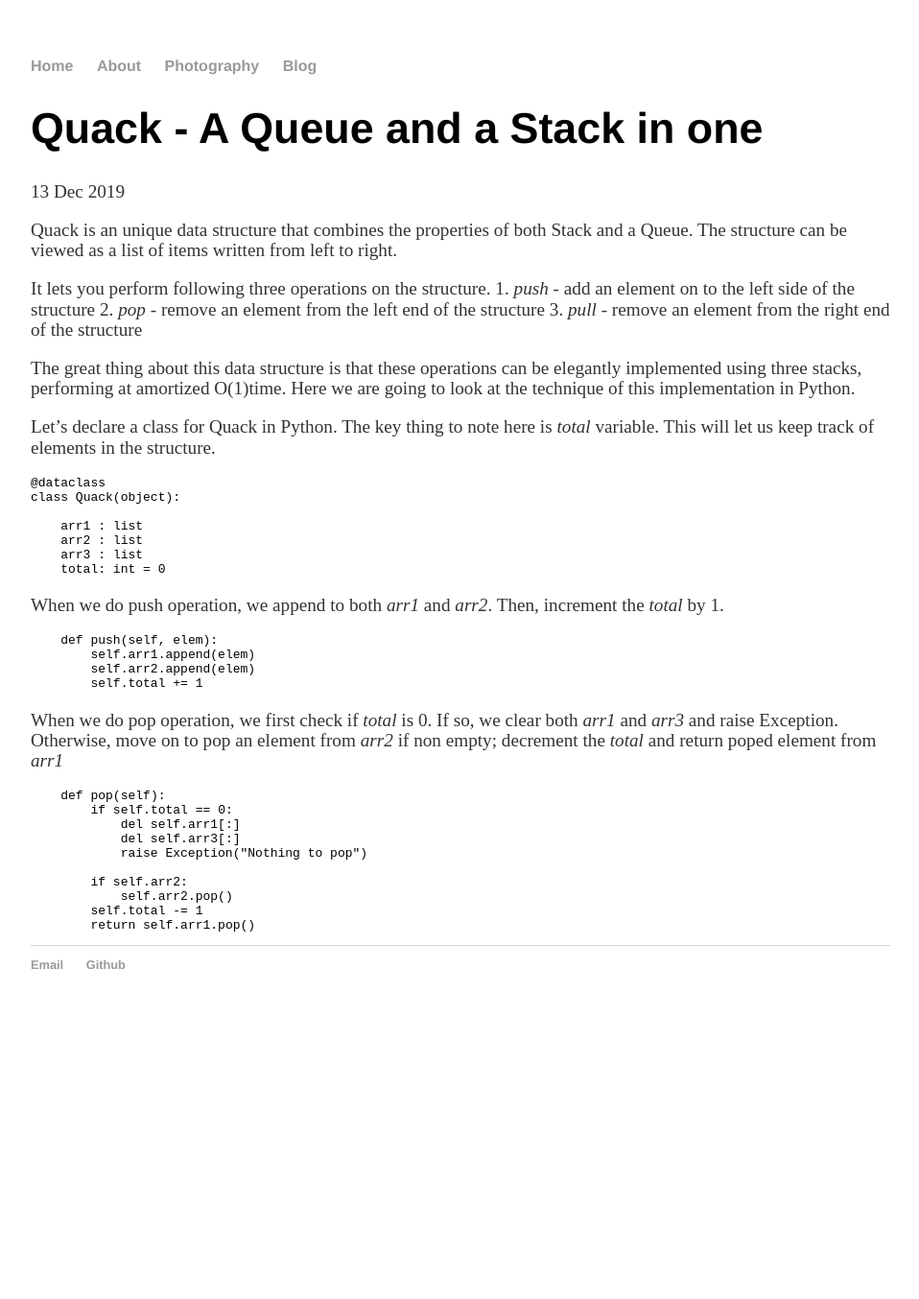
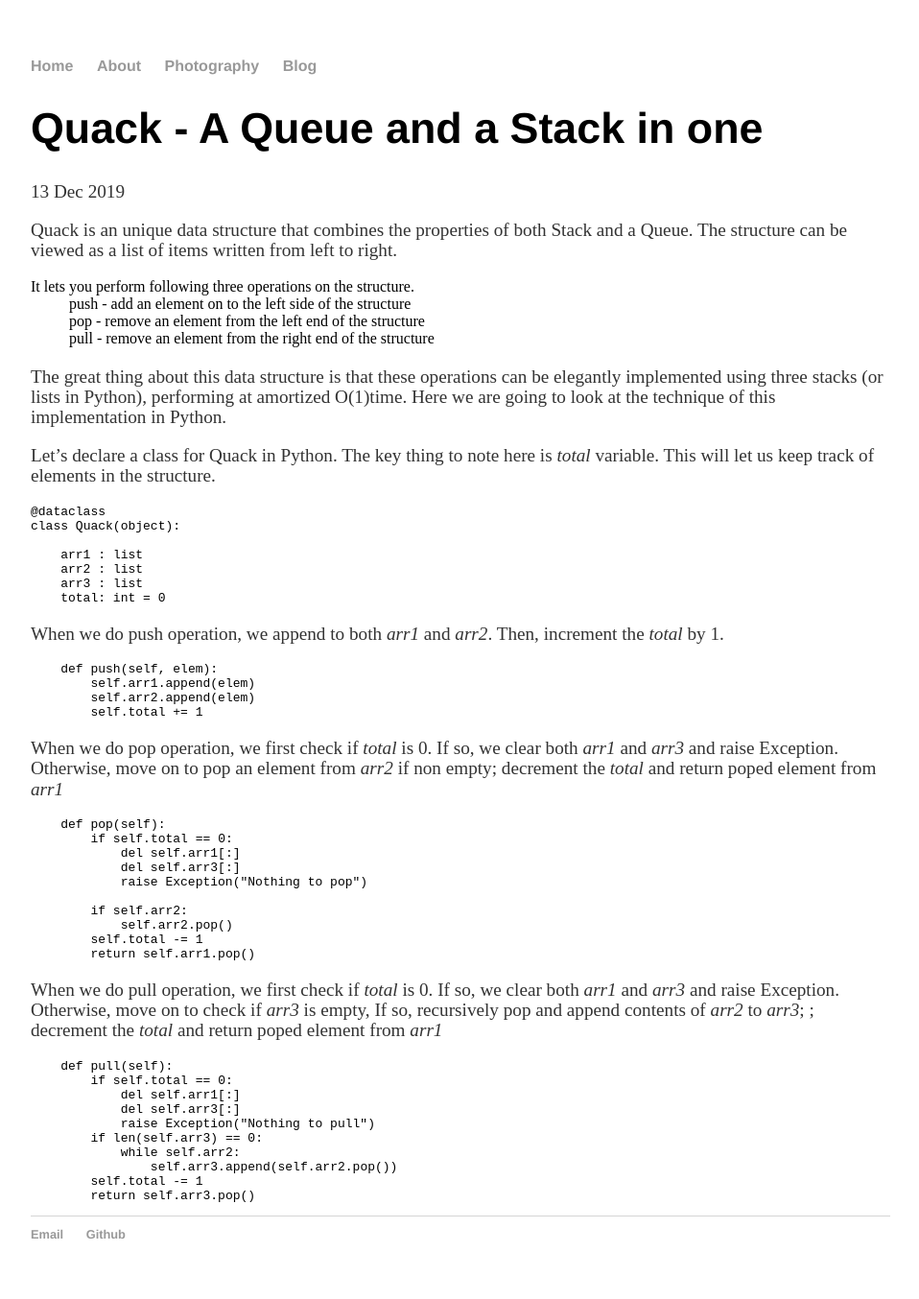
Before and after one commit to vivekgautham/vivekgautham.github.io, a Jekyll site: the page built from _posts/2019-12-13-quack-datastructure.md, in a window 1280 px wide. Shown: the whole page at 96% size, without its empty margins (160-1118 px from the left). Built offline with Jekyll 4.4.1, drawn with Linux system fonts in a browser that asks for light colours; nearby versions of some CDN libraries; before the commit the page ends 1073 px from its top, so only the background shows below that.

Commit message:
adding more to Quack...

````diff
--- a/_posts/2019-12-13-quack-datastructure.md
+++ b/_posts/2019-12-13-quack-datastructure.md
@@ -6,12 +6,14 @@ date: 2019-12-13
 
 Quack is an unique data structure that combines the properties of both Stack and a Queue. The structure can be viewed as a list of items written from left to right.
 
-It lets you perform following three operations on the structure.
-        1. *push* - add an element on to the left side of the structure
-        2. *pop*  - remove an element from the left end of the structure
-        3. *pull* - remove an element from the right end of the structure
+<dl>
+  <dt>It lets you perform following three operations on the structure.</dt>
+  <dd>push - add an element on to the left side of the structure</dd>
+  <dd>pop  - remove an element from the left end of the structure</dd>
+  <dd>pull - remove an element from the right end of the structure</dd>
+</dl>
 
-The great thing about this data structure is that these operations can be elegantly implemented using three stacks, performing at amortized O(1)time. Here we are going to look at the technique of this implementation in Python.
+The great thing about this data structure is that these operations can be elegantly implemented using three stacks (or lists in Python), performing at amortized O(1)time. Here we are going to look at the technique of this implementation in Python.
 
 Let's declare a class for Quack in Python. The key thing to note here is *total* variable. This will let us keep track of elements in the structure.
 
@@ -49,3 +51,19 @@ Otherwise, move on to pop an element from *arr2* if non empty; decrement the *to
         self.total -= 1
         return self.arr1.pop()
 ```
+
+When we do pull operation, we first check if *total* is 0. If so, we clear both *arr1* and *arr3* and raise Exception.
+Otherwise, move on to check if *arr3* is empty, If so, recursively pop and append contents of *arr2* to *arr3*; ; decrement the *total* and return poped element from *arr1*
+
+```python
+    def pull(self):
+        if self.total == 0:
+            del self.arr1[:]
+            del self.arr3[:]
+            raise Exception("Nothing to pull")
+        if len(self.arr3) == 0:
+            while self.arr2:
+                self.arr3.append(self.arr2.pop())
+        self.total -= 1
+        return self.arr3.pop()
+```
````
